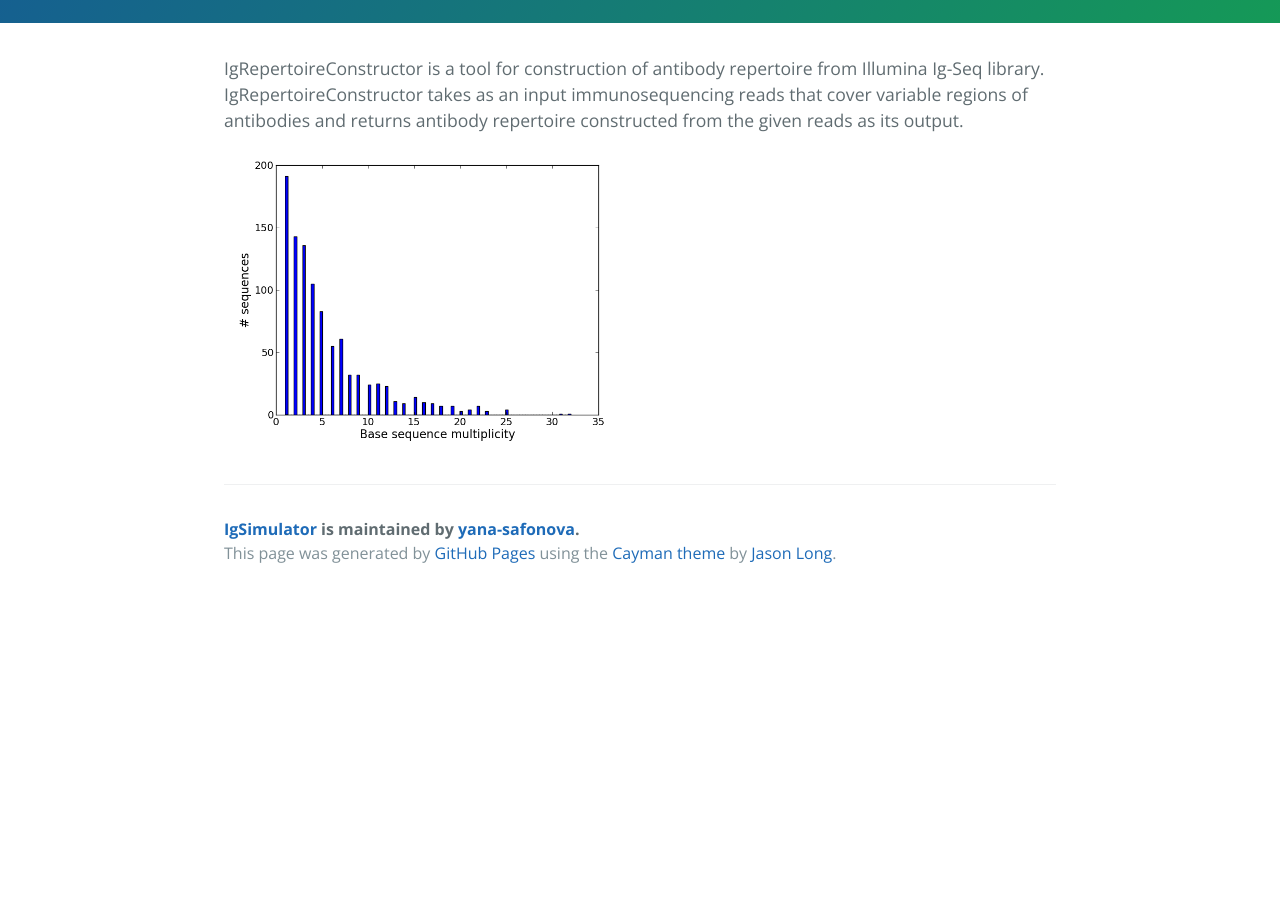
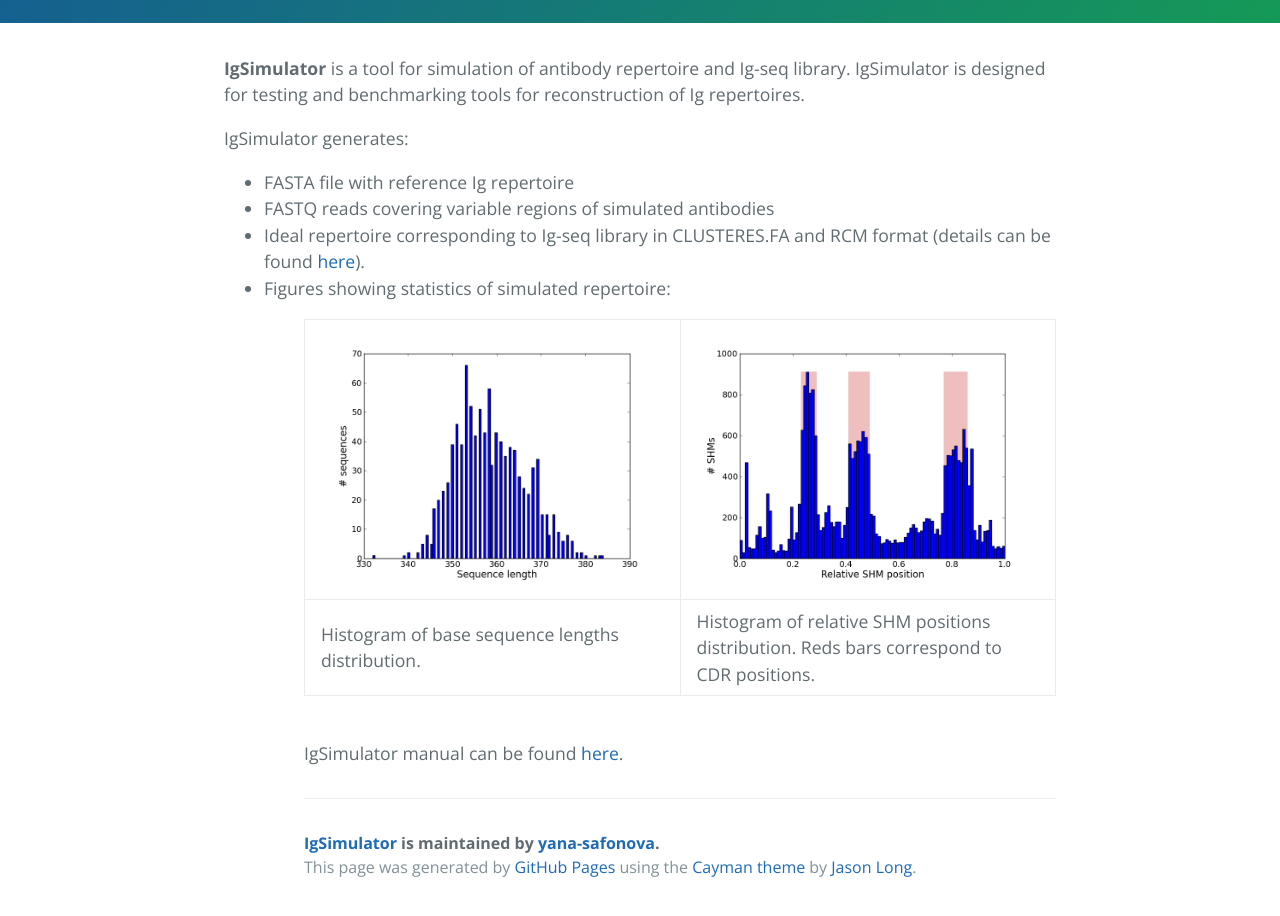
Before and after one commit to yana-safonova/ig_simulator, a plain HTML site: page index.html in a window 1280 px wide. Shown: the part 360-1276 px from the top of the page. Before the commit the page ends 957 px from the top, so only its background shows below. Drawn offline with nearby package versions, Linux system fonts and the light colour scheme.

Commit message:
index page

```diff
--- a/index.html
+++ b/index.html
@@ -19,9 +19,33 @@
     </section>
 
     <section class="main-content">
-      <p>IgRepertoireConstructor is a tool for construction of antibody repertoire from Illumina Ig-Seq library.
-IgRepertoireConstructor takes as an input immunosequencing reads that cover variable regions of antibodies and returns antibody repertoire constructed from the given reads as its output.</br>
-<img src="figures/base_seq_mult.png" width = "50%" alt="base_sequences_lengths"></p>
+      <p><b>IgSimulator</b> is a tool for simulation of antibody repertoire and Ig-seq library.
+IgSimulator is designed for testing and benchmarking tools for reconstruction of Ig repertoires.</br></p>
+
+    <p>
+    IgSimulator generates:
+        <ul>
+            <li>FASTA file with reference Ig repertoire</li>
+            <li>FASTQ reads covering variable regions of simulated antibodies</li>
+            <li>Ideal repertoire corresponding to Ig-seq library in CLUSTERES.FA and RCM format (details can be found <a href = 'http://bioinf.spbau.ru/igtools'>here</a>).</li>
+            <li>Figures showing statistics of simulated repertoire: </li>
+        <ul>
+    </p>
+
+<table align = "center" border = "0" bordercolor="white">
+    <tr>
+        <td><img src="figures/base_seq_lens.png" width = "100%" alt="base_sequences_lengths"></td>
+        <td><img src="figures/shm_positions.png" width = "100%" alt="shm_positions"></td>
+    </tr>
+    <tr>
+        <td>Histogram of base sequence lengths distribution.</td>
+        <td>Histogram of relative SHM positions distribution. Reds bars correspond to CDR positions.</td>
+    </tr>
+</table></br>
+
+<p>
+    IgSimulator manual can be found <a href = 'manual.html'>here</a>.
+</p>
 
       <footer class="site-footer">
         <span class="site-footer-owner"><a href="https://github.com/yana-safonova/ig_simulator">IgSimulator</a> is maintained by <a href="https://github.com/yana-safonova">yana-safonova</a>.</span>
```
